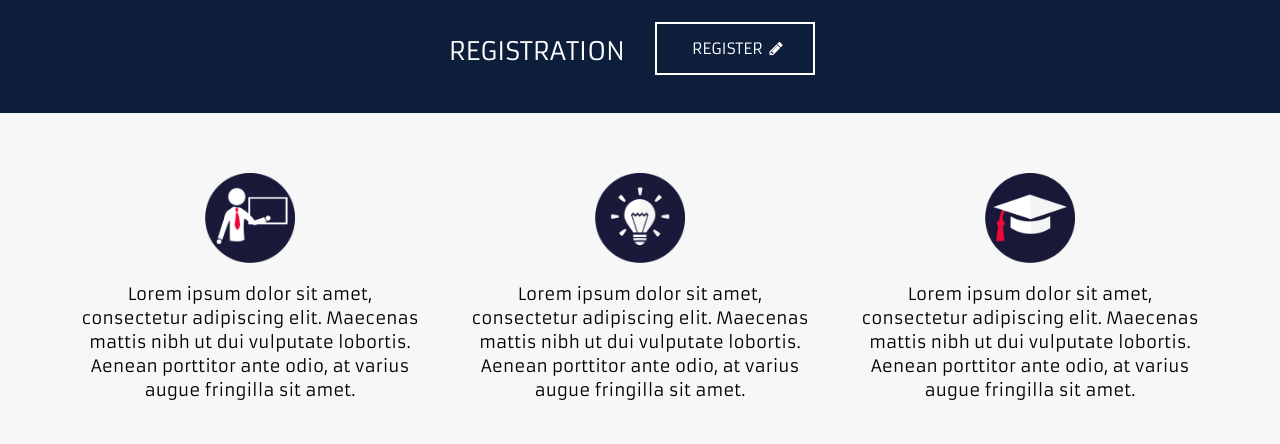
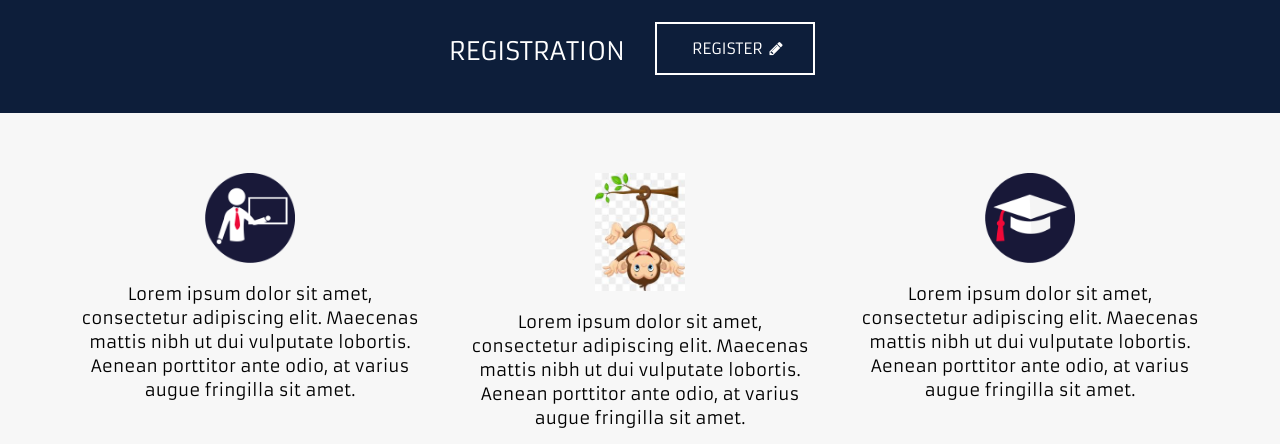
Before and after one commit to pbmchc/responsive-conference-site, a plain HTML site: page index.html in a window 1280 px wide. Shown: the part 502-946 px from the top of the page. Drawn offline with Linux system fonts and the light colour scheme; some packages are replaced by stand-ins of ours.

Commit message:
uninportant stuff

```diff
--- a/index.html
+++ b/index.html
@@ -90,7 +90,8 @@
                     </div>
                     <div class="col-sm-4 animated fadeInUp delay">
                         <div class="text-center">
-                            <img class="feat-img" src="Images/workshop.png" />
+                            <!-- <img class="feat-img" src="Images/workshop.png" /> -->
+                            <img class="feat-img" src="Images/MACACO2.jpeg" />
                         </div>
                             <p class="feat-desc">Lorem ipsum dolor sit amet, consectetur adipiscing elit. Maecenas mattis nibh ut dui vulputate lobortis. Aenean porttitor ante odio, at varius augue fringilla sit amet.</p>
                     </div>
```
Also changed, not shown: Images/MACACO2.jpeg (added).
